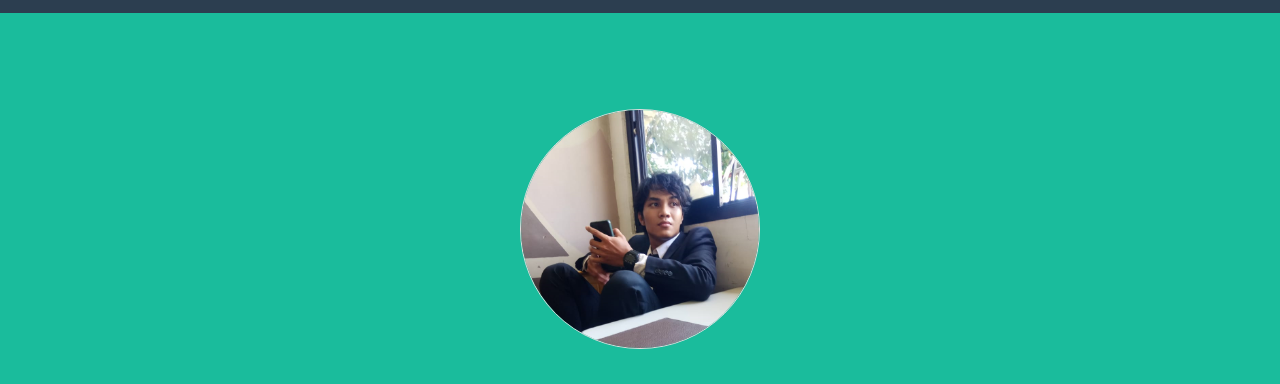
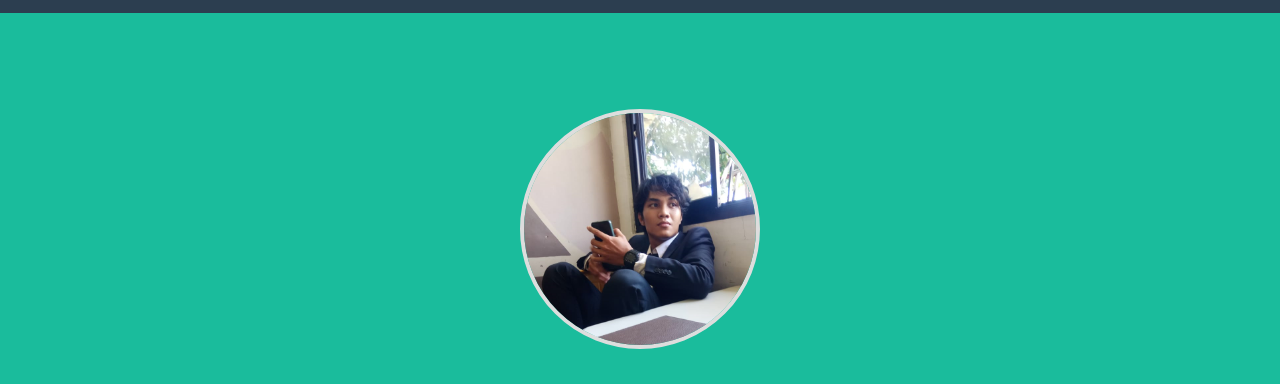
Before and after one commit to leonardi-sidabutar/leonardi-sidabutar.github.io, a plain HTML site: page index.html in a window 1280 px wide. Shown: the part 91-475 px from the top of the page. Drawn offline with nearby package versions, Linux system fonts and the light colour scheme.

Commit message:
Update index.html

```diff
--- a/index.html
+++ b/index.html
@@ -38,7 +38,7 @@
         <header class="masthead bg-primary text-white text-center">
             <div class="container d-flex align-items-center flex-column">
                 <!-- Masthead Avatar Image-->
-                <img class="masthead-avatar mb-5" src="assets/img/LS.png" style="border-radius:200px;border:1px solid #ddd" alt="" />
+                <img class="masthead-avatar mb-5" src="assets/img/LS.png" style="border-radius:200px;border:4px solid #ddd" alt="" />
                 <!-- Masthead Heading-->
                 <h1 class="masthead-heading text-uppercase mb-0">Leonardi Sidabutar</h1>
                 <!-- Icon Divider-->
```
